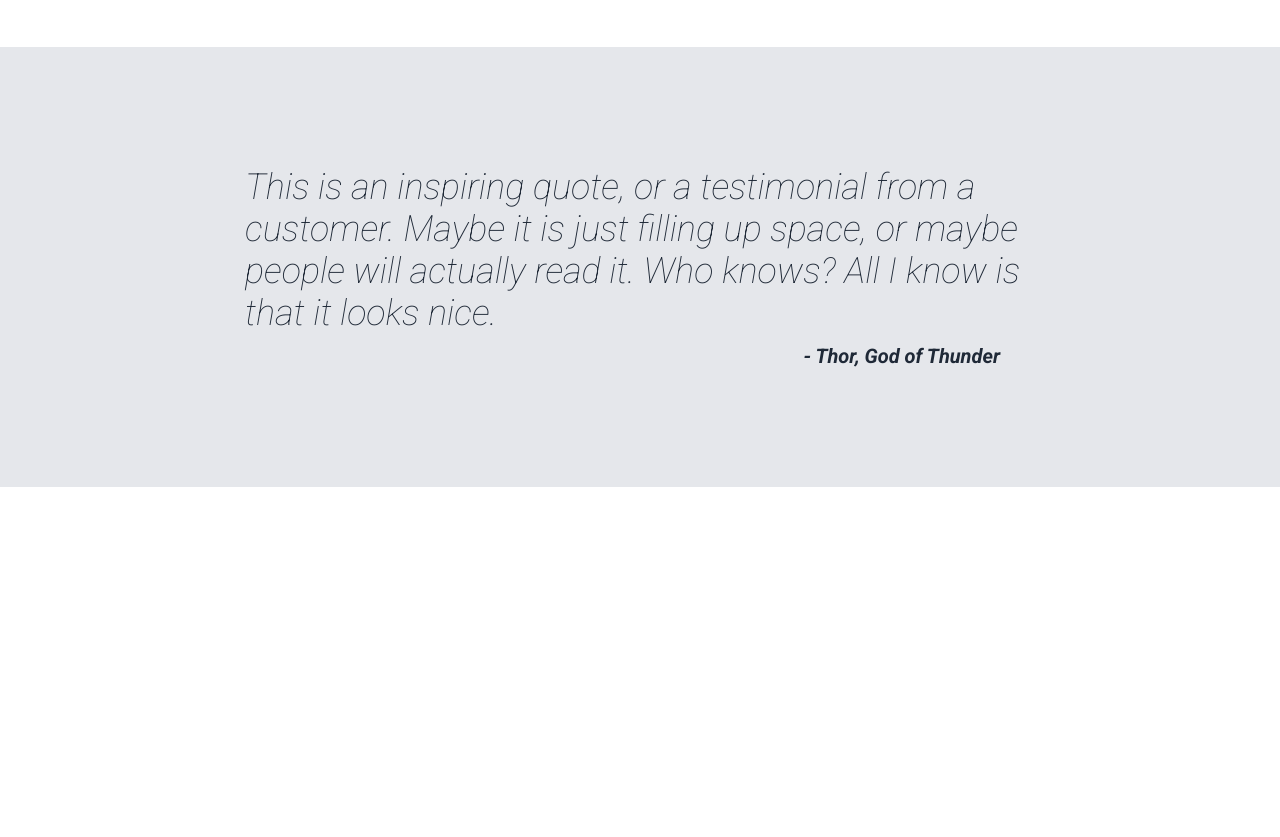
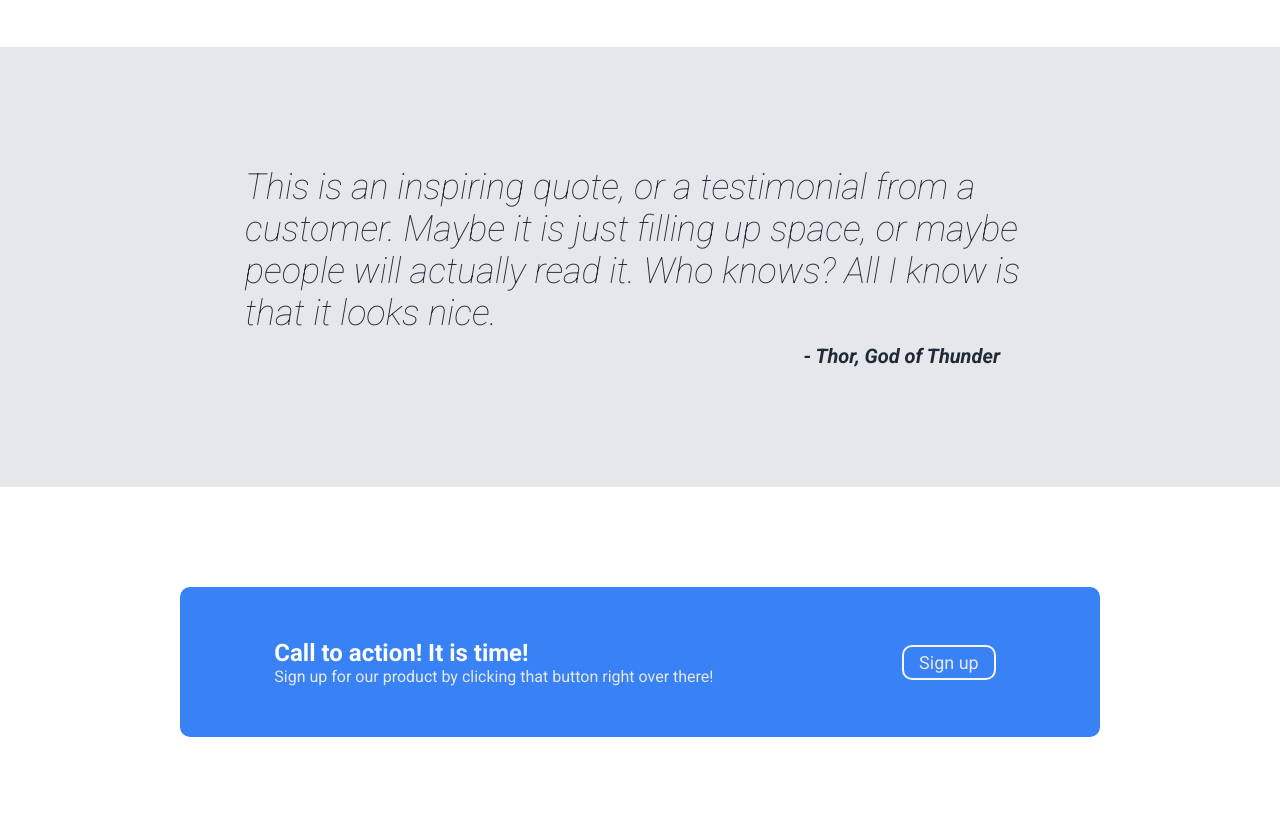
Before and after one commit to bratugues/landing-page, a plain HTML site: page index.html in a window 1280 px wide. Shown: the part 927-1764 px from the top of the page. Before the commit the page ends 1414 px from the top, so only its background shows below. Drawn offline with Linux system fonts and the light colour scheme.

Commit message:
Finish call to action section

```diff
--- a/css/styles2.css
+++ b/css/styles2.css
@@ -157,9 +157,49 @@ ul {
     max-width: 790px;
 }
 
-#test1{
+#quotation{
     align-self: end;
     font-weight: bold;
     font-size: 20px;
     margin-right: 35px;
 }
+
+.fourth{
+    min-height: 350px;
+}
+
+
+.cta{
+    min-height: 350px;
+    display: flex;
+    flex-direction: column;
+    justify-content: center;
+
+}
+.blue-box{
+    min-height: 150px;
+    background-color: #3882F6;
+    border-radius: 10px;
+}
+
+.ctatext h2{
+    color: white;
+}
+
+ .ctatext p{
+    color: #E5E7EB;
+ }
+
+.ctacontent{
+    display: flex;
+    justify-content: space-around;
+    align-items: center;
+    min-height: 150px;
+}
+
+.ctabutton a{
+    border: 2px solid #F9F4F8;
+    padding: 5px 15px;
+    border-radius: 10px;
+    margin-right: 10px;
+}
--- a/index.html
+++ b/index.html
@@ -84,10 +84,29 @@
                     <div class="quote">
                         <div class="quotecontent">
                             <p>This is an inspiring quote, or a testimonial from a customer. Maybe it is just filling up space, or maybe people will actually read it. Who knows? All I know is that it looks nice.</p>
-                            <p id="test1">- Thor, God of Thunder</p>
+                            <p id="quotation">- Thor, God of Thunder</p>
                         </div>
                     </div>
                 </div>
+            </section>
+
+            <section class="fourth">
+                 <div class="main-container">
+                    <div class="cta">
+                        <div class="blue-box">
+                            <div class="ctacontent">
+                                <div class="ctatext">
+                                    <h2>Call to action! It is time!</h2>
+                                    <p>Sign up for our product by clicking that button right over there!</p>
+                                </div>
+
+                                <div class="ctabutton">
+                                    <a href="#">Sign up</a>
+                                </div>
+                            </div>
+                        </div>
+                    </div>
+                 </div>
             </section>
         </main>
 
```
